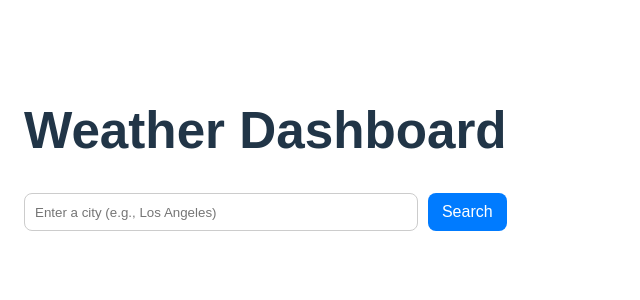
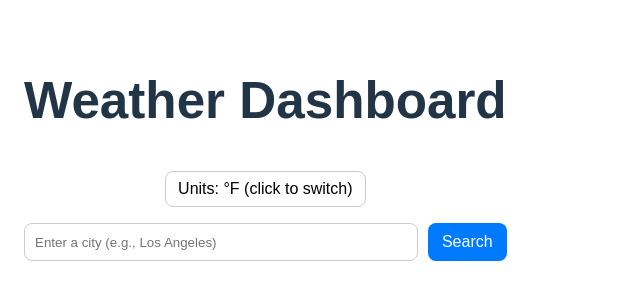
Before and after one commit to john-galvao/Final_Project_CS81, a React (Vite) app in the folder weather-dashboard/: page / in a window 1280 px wide. Shown: the part 250-550 px from the top of the page, without its empty margins (0-640 px from the left). Built offline with nearby package versions, Linux system fonts and the light colour scheme.

Commit message:
temp unit toggle

```diff
--- a/weather-dashboard/src/App.jsx
+++ b/weather-dashboard/src/App.jsx
@@ -8,6 +8,7 @@ function App() {
   const [weatherData, setWeatherData] = useState(null);
   const [loading, setLoading] = useState(false);
   const [error, setError] = useState("");
+  const [units, setUnits] = useState("F");
   const [recent, setRecent] = useState(() => {
     const saved = localStorage.getItem("recentCities");
     return saved ? JSON.parse(saved) : [];
@@ -42,9 +43,27 @@ function App() {
     localStorage.removeItem("recentCities");
   };
 
+  const toggleUnits = () => {
+    setUnits((prev) => (prev === "F" ? "C" : "F"));
+  };
+
   return (
     <div className="app">
       <h1>Weather Dashboard</h1>
+
+      <button
+        onClick={toggleUnits}
+        style={{
+          padding: "8px 12px",
+          borderRadius: "8px",
+          border: "1px solid #ccc",
+          cursor: "pointer",
+          backgroundColor: "white",
+          marginTop: "8px",
+        }}
+      >
+        Units: °{units} (click to switch)
+      </button>
 
       <WeatherSearch onSearch={handleSearch} />
 
@@ -111,7 +130,7 @@ function App() {
         <p style={{ marginTop: "16px", color: "crimson" }}>{error}</p>
       )}
 
-      {!loading && !error && <WeatherCard weather={weatherData} />}
+      {!loading && !error && <WeatherCard weather={weatherData} units={units} />}
     </div>
   );
 }
```
